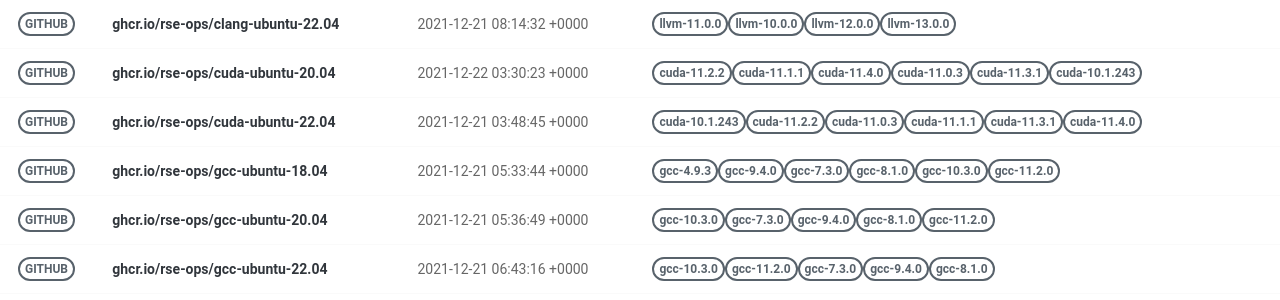
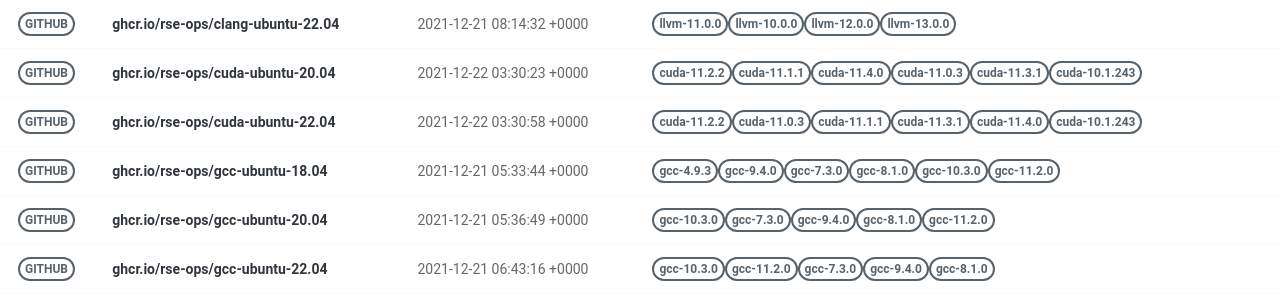
Before and after one commit to rse-ops/docker-images, a Jekyll site: the page built from pages/index.md, in a window 1280 px wide. Shown: the part 228-528 px from the top of the page. Built offline with Jekyll 4.4.1, drawn with Linux system fonts in a browser that asks for light colours; nearby versions of some CDN libraries.

Commit message:
Automated push to update library 2021-12-22

```diff
--- a/_library/ghcr.io-rse-ops-cuda-ubuntu-22.04.md
+++ b/_library/ghcr.io-rse-ops-cuda-ubuntu-22.04.md
@@ -1,14 +1,11 @@
 ---
 layout: container
 name: ghcr.io/rse-ops/cuda-ubuntu-22.04
-updated_at: 2021-12-21 03:48:45.274932
+updated_at: 2021-12-22 03:30:58.992533
 
 
 container_url: https://github.com/orgs/rse-ops/packages/container/package/cuda-ubuntu-22.04
 versions:
- - tag: cuda-10.1.243
-   dockerfile: https://github.com/rse-ops/docker-images/blob/main/ubuntu/cuda/Dockerfile
-   manifest: https://crane.ggcr.dev/manifest/ghcr.io/rse-ops/cuda-ubuntu-22.04:cuda-10.1.243
  - tag: cuda-11.2.2
    dockerfile: https://github.com/rse-ops/docker-images/blob/main/ubuntu/cuda/Dockerfile
    manifest: https://crane.ggcr.dev/manifest/ghcr.io/rse-ops/cuda-ubuntu-22.04:cuda-11.2.2
```
Also changed, not shown: other parts of _library/ghcr.io-rse-ops-cuda-ubuntu-22.04.md (+3 -0 lines).
